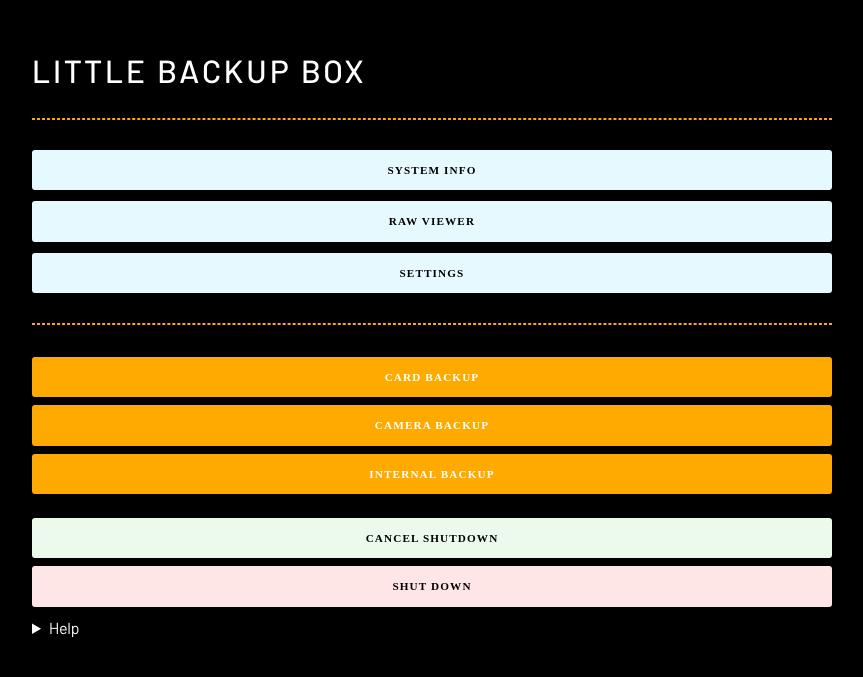
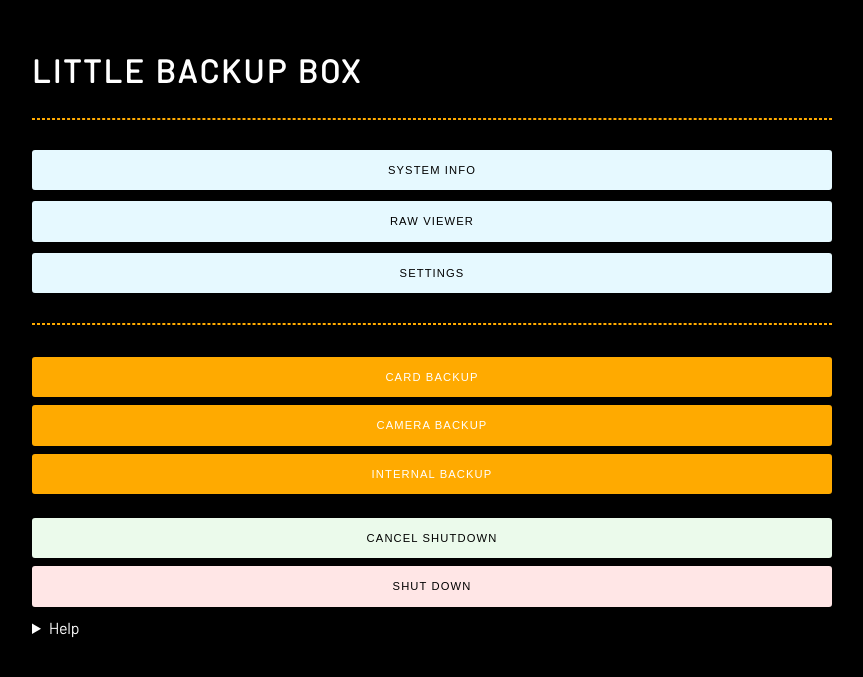
Before and after one commit to outdoorbits/little-backup-box, a PHP site: page /index.php in a window 1280 px wide. Shown: the top 677 px of the page, without its empty margins (208-1071 px from the left). Run offline with PHP 8.4, Linux system fonts and the light colour scheme.

Commit message:
Tweak CSS fonts

```diff
--- a/scripts/css/lit.css
+++ b/scripts/css/lit.css
@@ -48,44 +48,23 @@ a:hover {
     max-width: 50em;
     padding: 1em;
     margin: auto;
-    font: 1em/1.6 'Barlow-Regular';
+    font: 1em/1.6 'Barlow';
     color: #fff;
-}
-h6 {
-    font-weight: 500;
-    font-size: 1em;
-    font-family: 'Barlow-Medium';
-}
-h5 {
-    font-weight: 500;
-    font-size: 1em;
-    font-family: 'Barlow-Medium';
 }
 h3 {
     text-transform: uppercase;
     letter-spacing: 0.1em;
-    font-weight: 500;
     font-size: 1.1em;
-    font-family: 'Barlow-Medium';
-}
-h4 {
-    font-weight: 500;
-    font-size: 1em;
-    font-family: 'Barlow-Medium';
 }
 h2 {
     text-transform: uppercase;
     letter-spacing: 0.1em;
-    font-weight: 500;
     font-size: 1.5em;
-    font-family: 'Barlow-Medium';
 }
 h1 {
     text-transform: uppercase;
     letter-spacing: 0.1em;
-    font-weight: 500;
     font-size: 2em;
-    font-family: 'Barlow-Medium';
 }
 a {
     color: #fa0;
@@ -115,28 +94,14 @@ th {
     background: #fff;
     border: solid #fa0;
     border-radius: 3px;
-    font-weight: 700;
     font-size: 0.7em;
-    font-family: 'Barlow';
 }
 body {
     background: #000000;
 }
 @font-face {
-    font-family: 'Barlow-Light';
-    font-weight: 200;
+    font-family: 'Barlow';
     font-style: normal;
-    src: url('../woff/Barlow-Light.woff2') format('woff');
-}
-@font-face {
-    font-family: 'Barlow-Regular';
-    font-weight: 300;
-    font-style: normal;
+    font-weight: 400;
     src: url('../woff/Barlow-Regular.woff2') format('woff');
 }
-@font-face {
-    font-family: 'Barlow-Medium';
-    font-weight: 500;
-    font-style: normal;
-    src: url('../woff/Barlow-Medium.woff2') format('woff');
-}
```
Also changed, not shown: img/rc.png, scripts/woff/Barlow-Light.woff2 (deleted), scripts/woff/Barlow-Medium.woff2 (deleted).
